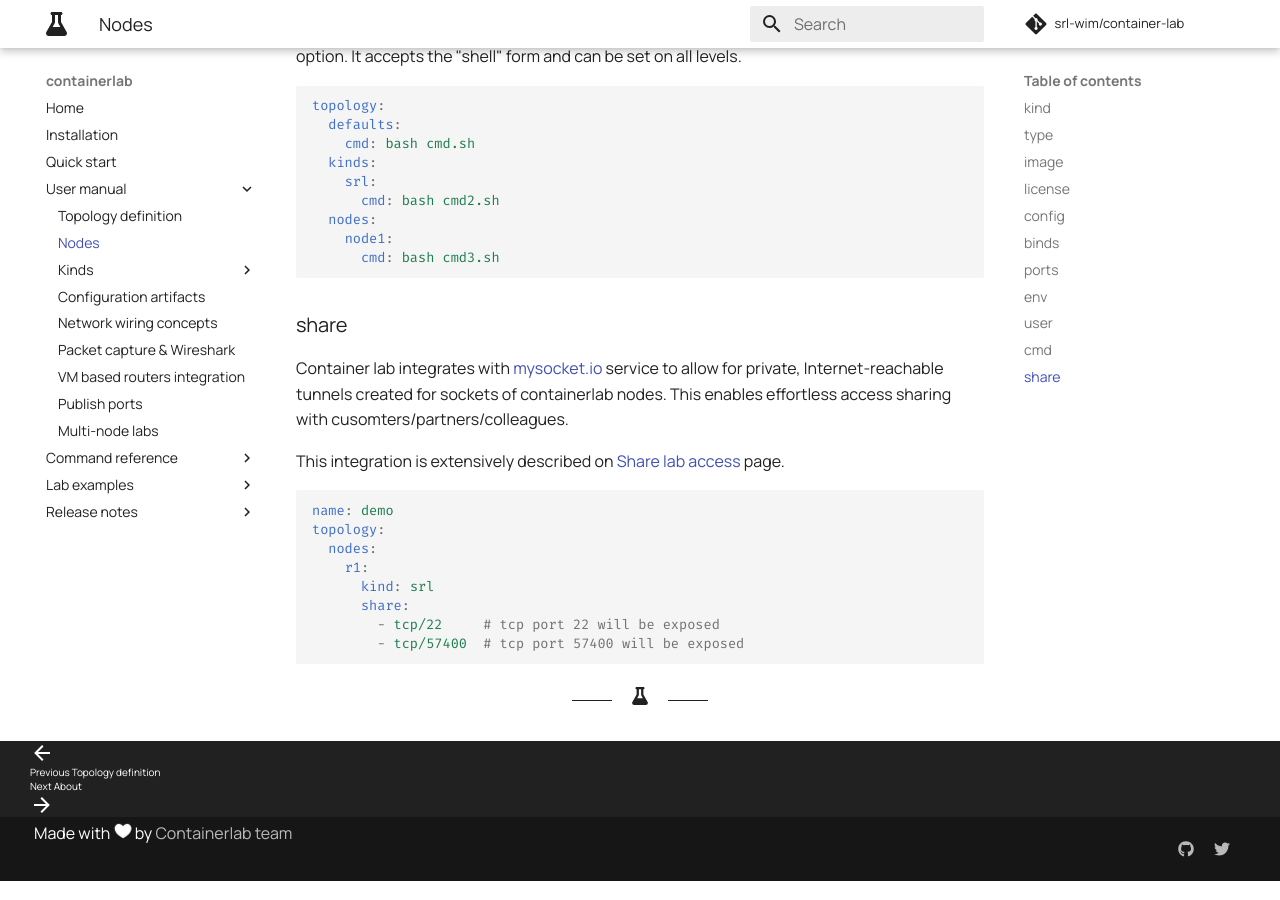
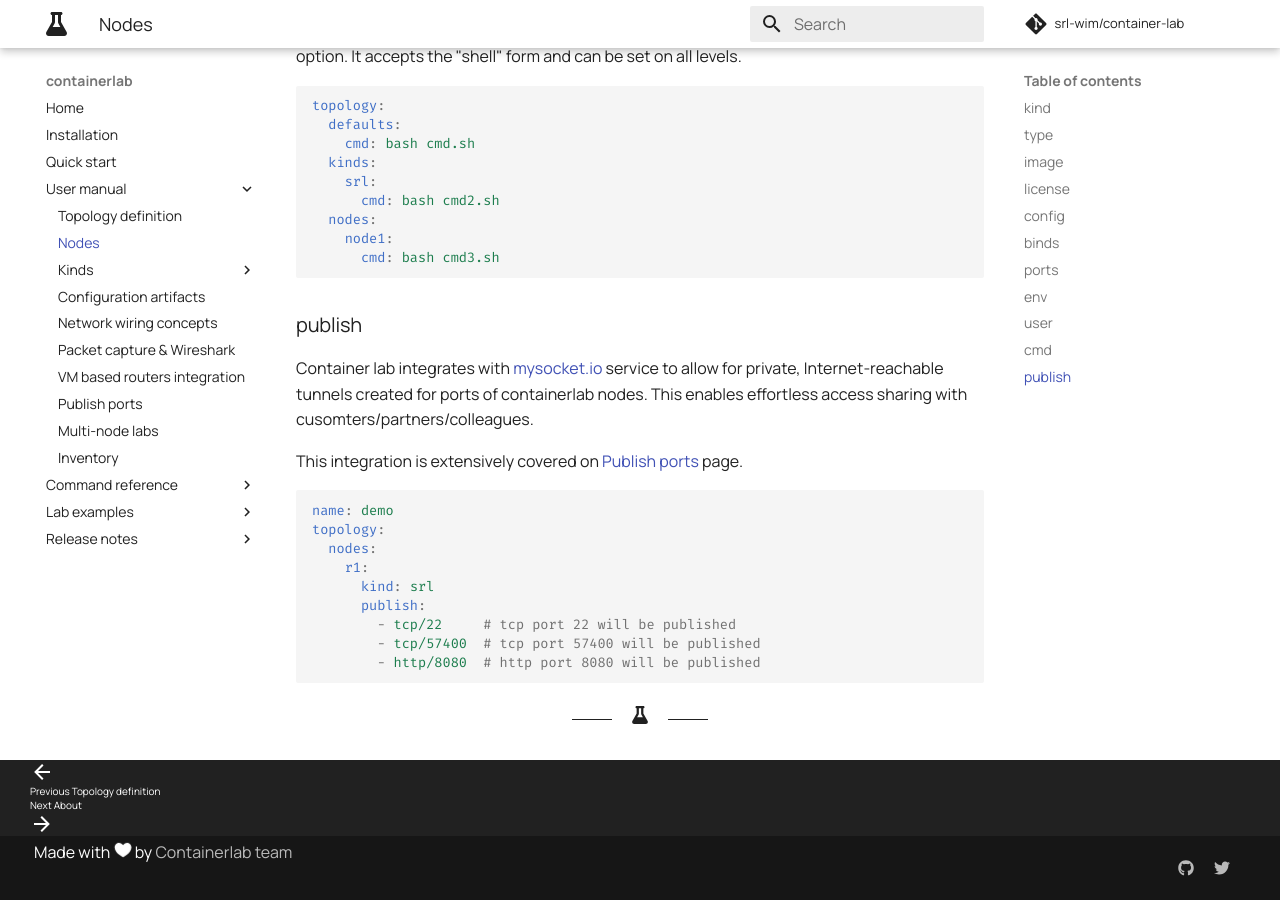
Before and after one commit to srl-labs/containerlab, an MkDocs documentation site: the page built from docs/manual/nodes.md, in a window 1280 px wide and 900 px high, scrolled down 3649 px. Built offline with MkDocs 1.6.1 and Material for MkDocs 9.7.7, drawn with Linux system fonts in a browser that asks for light colours; comment, search, counter and statistics services are not loaded; some of the changed text lies outside the part shown.

Commit message:
Ansible inventory (#333)
* fixed share->publish

* style change

* fixed link to section

* added release date to RNs

plus fixed typos

* init ansible inventory

* moved inventories generation after mgmt addr info is known

* added ansible_host

* added basic ansible inventory test

````diff
--- a/docs/manual/nodes.md
+++ b/docs/manual/nodes.md
@@ -143,10 +143,10 @@ topology:
       cmd: bash cmd3.sh
 ```
 
-### share
-Container lab integrates with [mysocket.io](https://mysocket.io) service to allow for private, Internet-reachable tunnels created for sockets of containerlab nodes. This enables effortless access sharing with cusomters/partners/colleagues.
+### publish
+Container lab integrates with [mysocket.io](https://mysocket.io) service to allow for private, Internet-reachable tunnels created for ports of containerlab nodes. This enables effortless access sharing with cusomters/partners/colleagues.
 
-This integration is extensively described on [Share lab access](published-ports.md) page.
+This integration is extensively covered on [Publish ports](published-ports.md) page.
 
 ```yaml
 name: demo
@@ -154,7 +154,8 @@ topology:
   nodes:
     r1:
       kind: srl
-      share:
-        - tcp/22     # tcp port 22 will be exposed
-        - tcp/57400  # tcp port 57400 will be exposed
+      publish:
+        - tcp/22     # tcp port 22 will be published
+        - tcp/57400  # tcp port 57400 will be published
+        - http/8080  # http port 8080 will be published
 ```
--- a/mkdocs.yml
+++ b/mkdocs.yml
@@ -26,6 +26,7 @@ nav:
       - VM based routers integration: manual/vrnetlab.md
       - Publish ports: manual/published-ports.md
       - Multi-node labs: manual/multi-node.md
+      - Inventory: manual/inventory.md
   - Command reference:
       - deploy: cmd/deploy.md
       - destroy: cmd/destroy.md
````
Also changed, not shown: other parts of docs/manual/nodes.md (+1 -1 lines), docs/manual/inventory.md (added, +47 -0 lines), docs/manual/kinds/linux.md (+1 -1 lines), docs/rn/0.11.0.md (+4 -3 lines), 4 other files.
